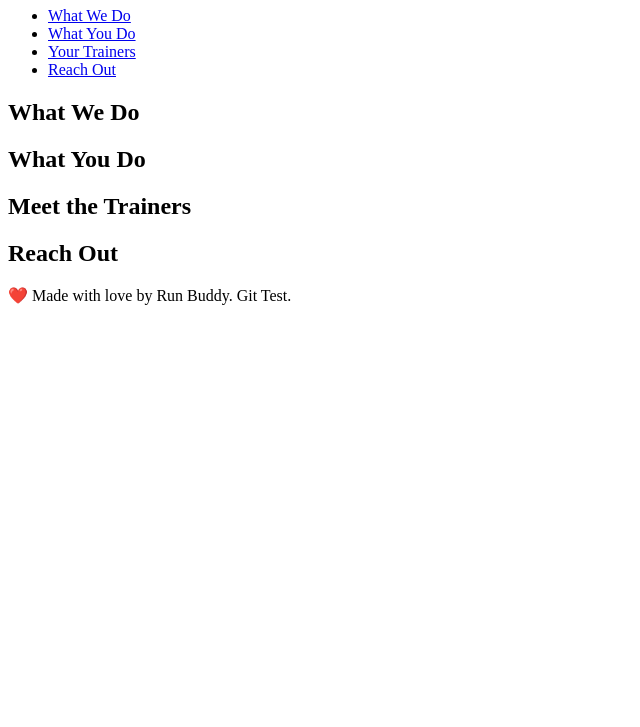
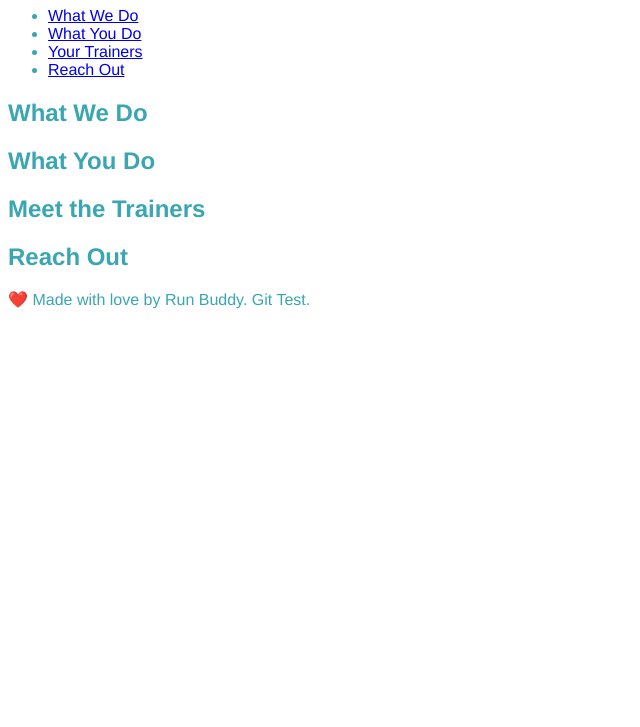
Before and after one commit to MosNes/run-buddy, a plain HTML site: page index.html in a window 1280 px wide. Shown: the part 73-800 px from the top of the page, without its empty margins (0-640 px from the left). Drawn offline with Linux system fonts and the light colour scheme.

Commit message:
added new style sheet location and added initial bottle CSS

```diff
--- /dev/null
+++ b/assets/css/style.css
@@ -0,0 +1,4 @@
+body {
+    font-family: Helvetica, Arial, sans-serif;
+    color: #39a6b2;
+  }
--- a/index.html
+++ b/index.html
@@ -1,9 +1,10 @@
 <!DOCTYPE html>
 <html lang="en">
     <head>
-        <link rel="stylesheet" href="./style.css" />
+        <link rel="stylesheet" href="./assets/css/style.css" />
         <meta charset="UTF-8" />
         <title>Run Buddy</title>
+
     </head>
     <body>
         <header>
```
Also changed, not shown: style.css (deleted).
